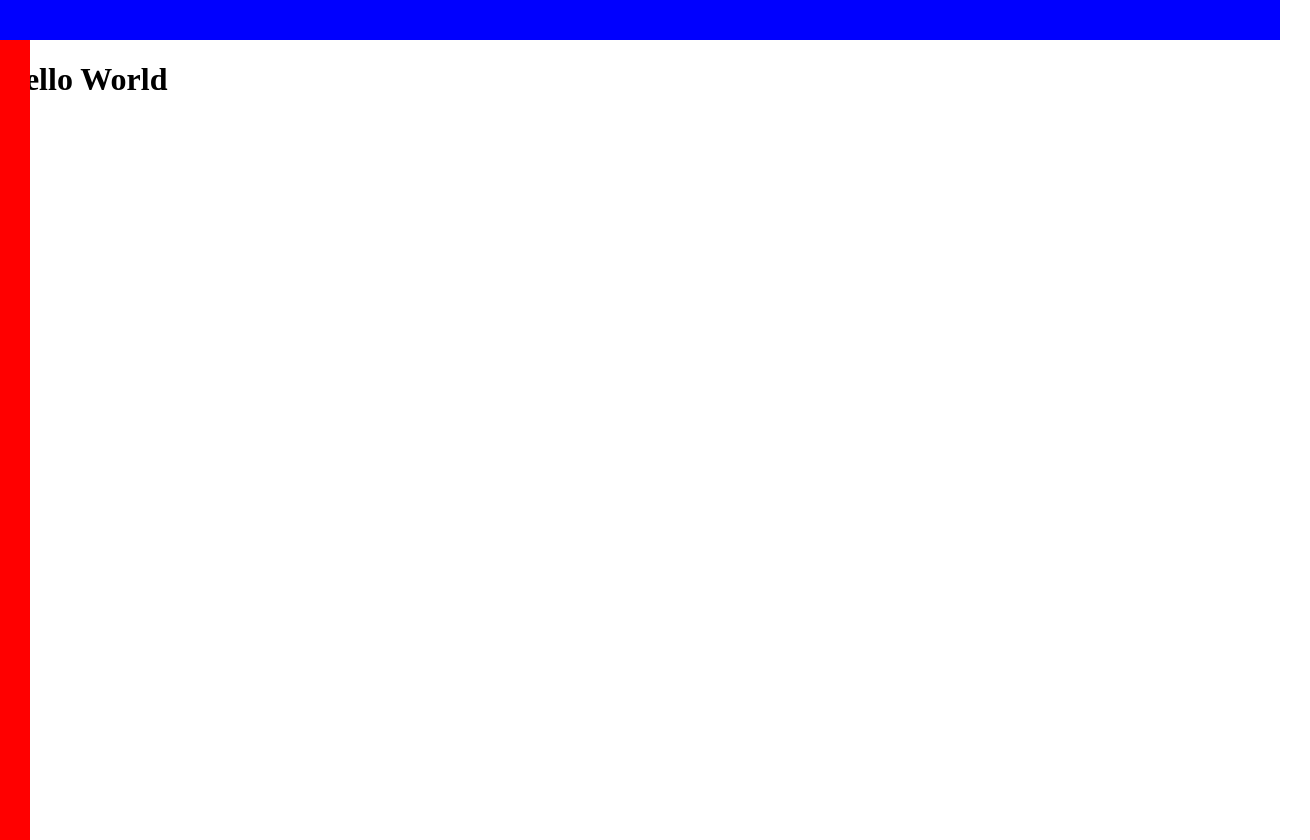
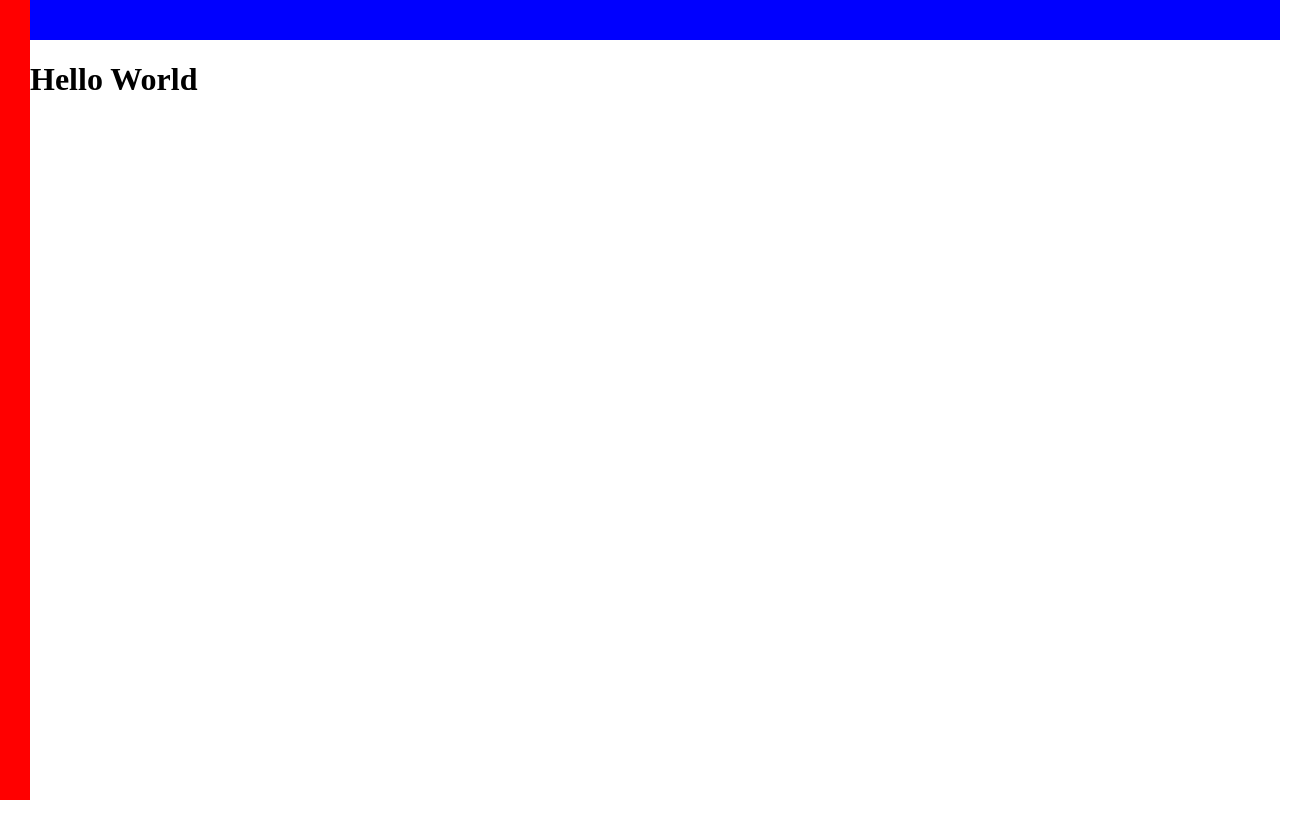
Before and after one commit to Djeg/training-react, a React (Create React App) app: page / in a window 1280 px wide. Shown: the whole page, 1310 px wide, since content can reach past the window. Before the commit the page ends 800 px from the top, so only its background shows below. Built offline with nearby package versions, Linux system fonts and the light colour scheme.

Commit message:
Introduce a layout

```diff
--- a/src/Component/App.js
+++ b/src/Component/App.js
@@ -1,11 +1,17 @@
 import React from 'react'
-import { GlobalStyle, Header } from './Ui/Layout'
-import { Menu } from './Ui/Menu'
+import {
+  GlobalStyle,
+  Header,
+  MainContainer,
+  MenuContainer,
+} from './Ui/Layout'
 
 export const App = () =>
   <>
     <GlobalStyle />
     <Header />
-    <Menu />
-    <h1>Hello World</h1>
+    <MenuContainer />
+    <MainContainer>
+      <h1>Hello World</h1>
+    </MainContainer>
   </>
--- a/src/Component/Ui/Layout.js
+++ b/src/Component/Ui/Layout.js
@@ -8,12 +8,26 @@ export const GlobalStyle = createGlobalStyle`
 `
 
 export const Header = styled.div`
-    background-color: blue;
-    width: 100vw;
-    min-height: 40px;
+  background-color: blue;
+  width: 100vw;
+  min-height: 40px;
+  position: fixed;
+  top: 0;
+  left: 0;
 `
-export const MainBlock = styled.div`
-    margin-top: 40px;
+
+export const MainContainer = styled.div`
+    padding-top: 40px;
+    padding-left: 30px;
     width: 100vw;
     height: 100vh;
 `
+
+
+export const MenuContainer = styled.div`
+    background-color: red;
+    position: fixed;
+    left: 0;
+    height: 100vh;
+    min-width: 30px;
+`
--- a/src/Component/Ui/Menu.js
+++ /dev/null
@@ -1,10 +0,0 @@
-import react from 'react'
-import styled from 'styled-components'
-
-export const Menu = styled.div`
-    background-color: red;
-    position: fixed;
-    left: 0;
-    height: 100vh;
-    min-width: 30px;
-`
```
